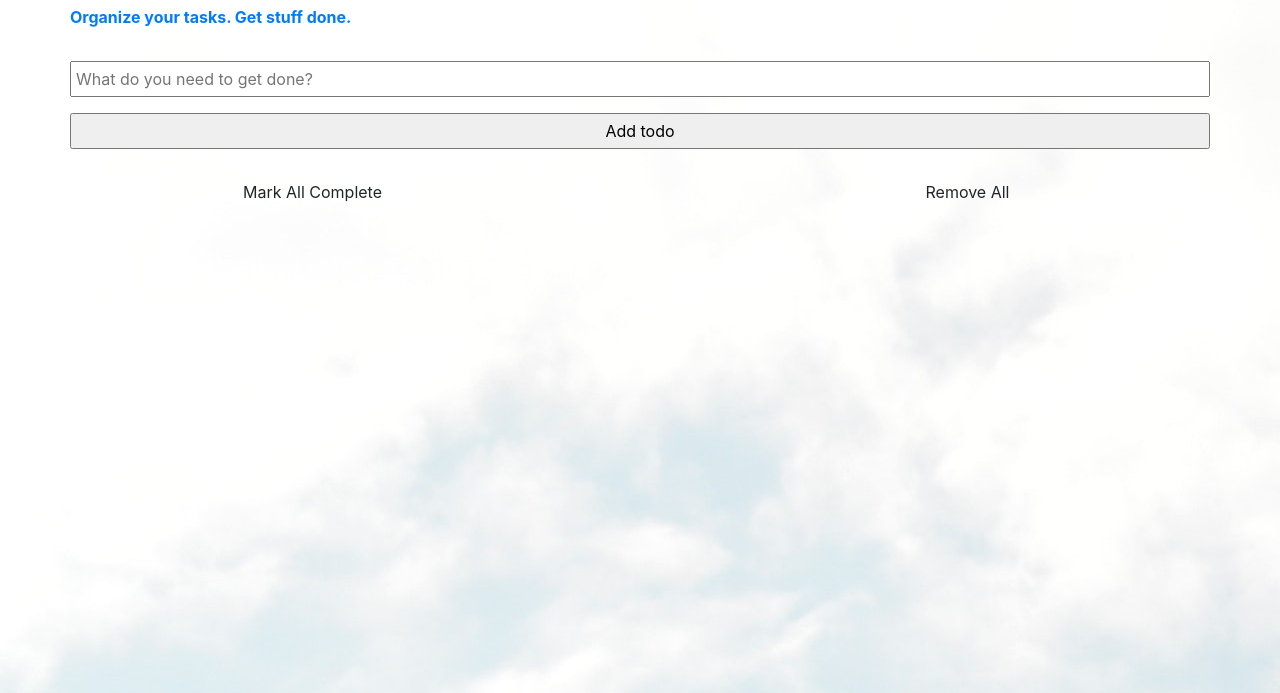
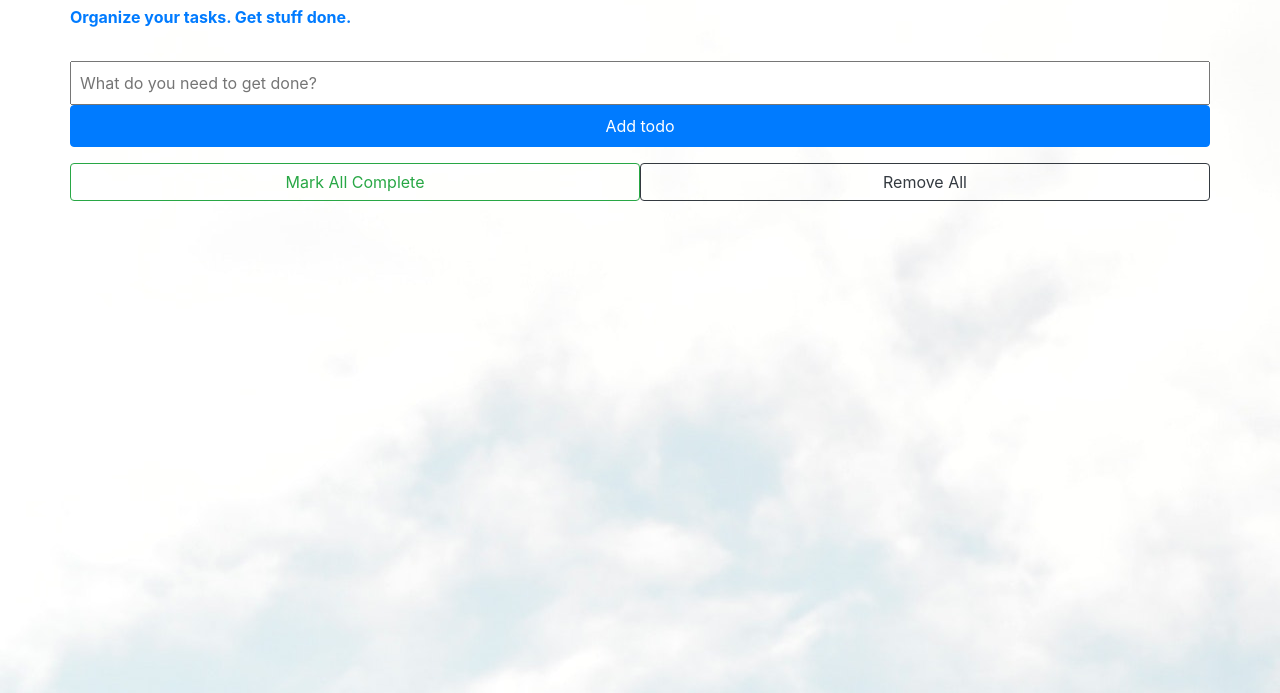
Before and after one commit to jonthanlaw/todo-list, a plain HTML site: page index.html in a window 1280 px wide. Shown: the part 107-800 px from the top of the page. Drawn offline with nearby package versions, Linux system fonts and the light colour scheme.

Commit message:
add button styles

```diff
--- a/index.html
+++ b/index.html
@@ -11,20 +11,20 @@
   <link rel="stylesheet" href="css/style.css">
   <title>To-Do List</title>
 </head>
-<body>
+<body class ="m-1">
 
   <!-- To do title + form -->
-  <div class="container p-0 my-4 text-primary font-weight-bold">
+  <div class="container p-0 mt-4 text-primary font-weight-bold">
     <h1 class="text-center p-3 todo__title">Taskify
     </h1>
     <p class="todo__slogan">Organize your tasks. Get stuff done.
     </p>
     <form class=" todo__form">
-      <input class="p-1 my-3" type="text" id="todo__additem" placeholder="What do you need to get done?">
-      <input class="p-1" type="submit" id="todo__submit" value="Add todo">
+      <input class="p-2 mt-3" type="text" id="todo__additem" placeholder="What do you need to get done?">
+      <input class="p-2 btn btn-primary" type="submit" id="todo__submit" value="Add todo">
     </form>
   </div>
-  <div class = "row btn--Container">
+  <div class = "container p-0 btn--Container mt-3">
   </div>
   <!-- This is where todos are added after form submitted -->
   <div class="container justify-content-center">
--- a/js/script.js
+++ b/js/script.js
@@ -265,8 +265,8 @@ const form = document.querySelector('.todo__form');
 const todoContainer = document.querySelector('.todo__itemcontainer');
 
 // Complete all and delete all button
-const com_del_btn = '<button class = "col-12 col-md-6 btn btn--completeAll">Mark All Complete</button>'
-+ '<button class = "col-12 col-md-6 btn btn--removeAll">Remove All</button>';
+const com_del_btn = '<button class = " w-100 col-12 col-sm-6 btn btn-outline-success btn--completeAll">Mark All Complete</button>'
++ '<button class = " w-100 col-12 col-sm-6 btn btn-outline-dark btn--removeAll">Remove All</button>';
 
 //Surrounding container for each to do item
 const leftToDoDiv = '<div class = ' + '"col-12 col-sm-6 col-md-4 col-lg-3 toDoDiv">';
```
